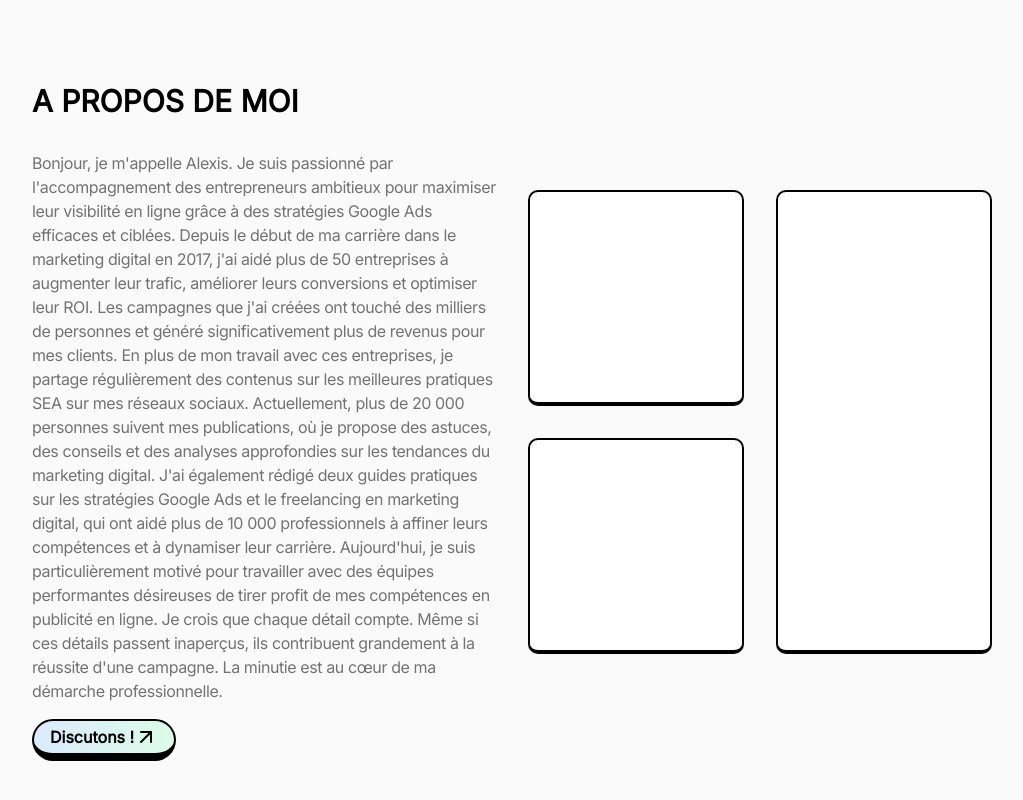
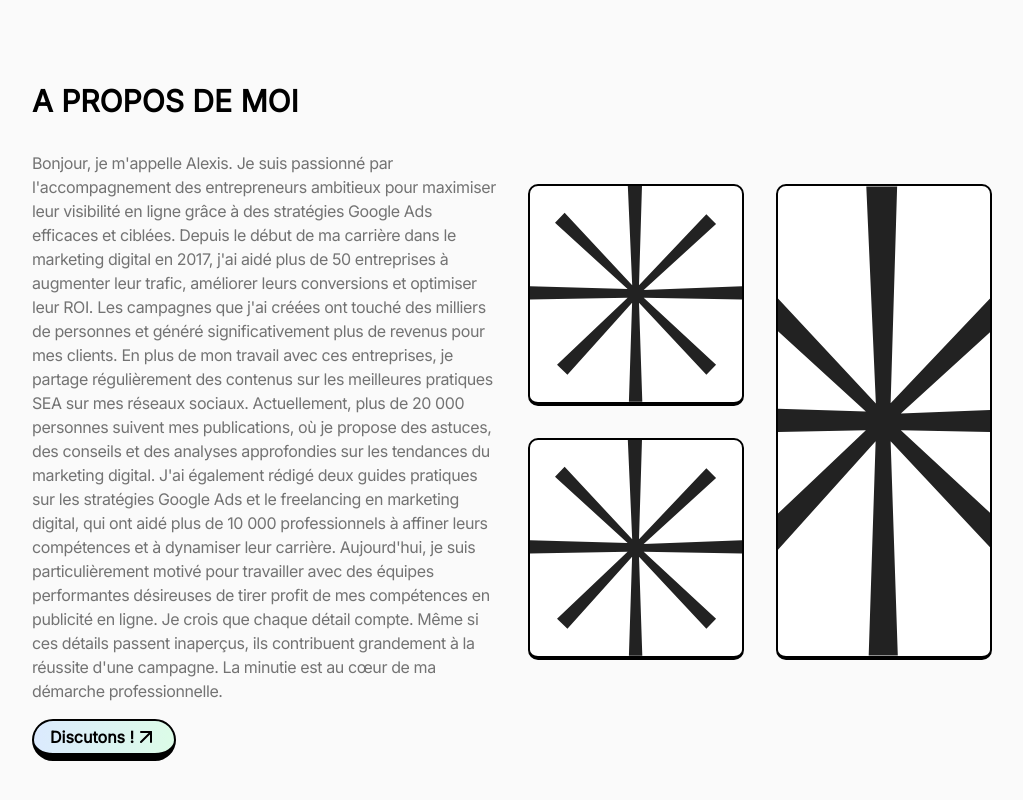
Before and after one commit to AlexisMarketeur/portfolio, a Next.js app: page / in a window 1280 px wide. Shown: the part 6127-6927 px from the top of the page, without its empty margins (128-1151 px from the left). Built offline with nearby package versions, Linux system fonts and the light colour scheme.

Commit message:
about me componenet Fix

```diff
--- a/components/aboutMe.tsx
+++ b/components/aboutMe.tsx
@@ -1,5 +1,7 @@
 import { Button } from "@/components/ui/button";
+import Glyph from "@/public/vector/glyph.svg";
 import { ArrowUpRight } from "lucide-react";
+import Image from "next/image";
 
 export const AboutMe = () => (
   <div className="flex w-full justify-center">
@@ -42,9 +44,27 @@ export const AboutMe = () => (
           </div>
         </div>
         <div className="grid grid-cols-2 gap-8">
-          <div className="aspect-square rounded-md border-2 border-b-4 border-black bg-white"></div>
-          <div className="row-span-2 rounded-md border-2 border-b-4 border-black bg-white"></div>
-          <div className="aspect-square rounded-md border-2 border-b-4 border-black bg-white"></div>
+          <div className="aspect-square rounded-md border-2 border-b-4 border-black bg-white">
+            <Image
+              src={Glyph}
+              alt="Alexis"
+              className="h-auto w-full object-cover"
+            />
+          </div>
+          <div className="row-span-2 rounded-md border-2 border-b-4 border-black bg-white">
+            <Image
+              src={Glyph}
+              alt="Alexis"
+              className="h-full w-full object-cover"
+            />
+          </div>
+          <div className="aspect-square rounded-md border-2 border-b-4 border-black bg-white">
+            <Image
+              src={Glyph}
+              alt="Alexis"
+              className="h-auto w-full object-cover"
+            />
+          </div>
         </div>
       </div>
     </div>
```
